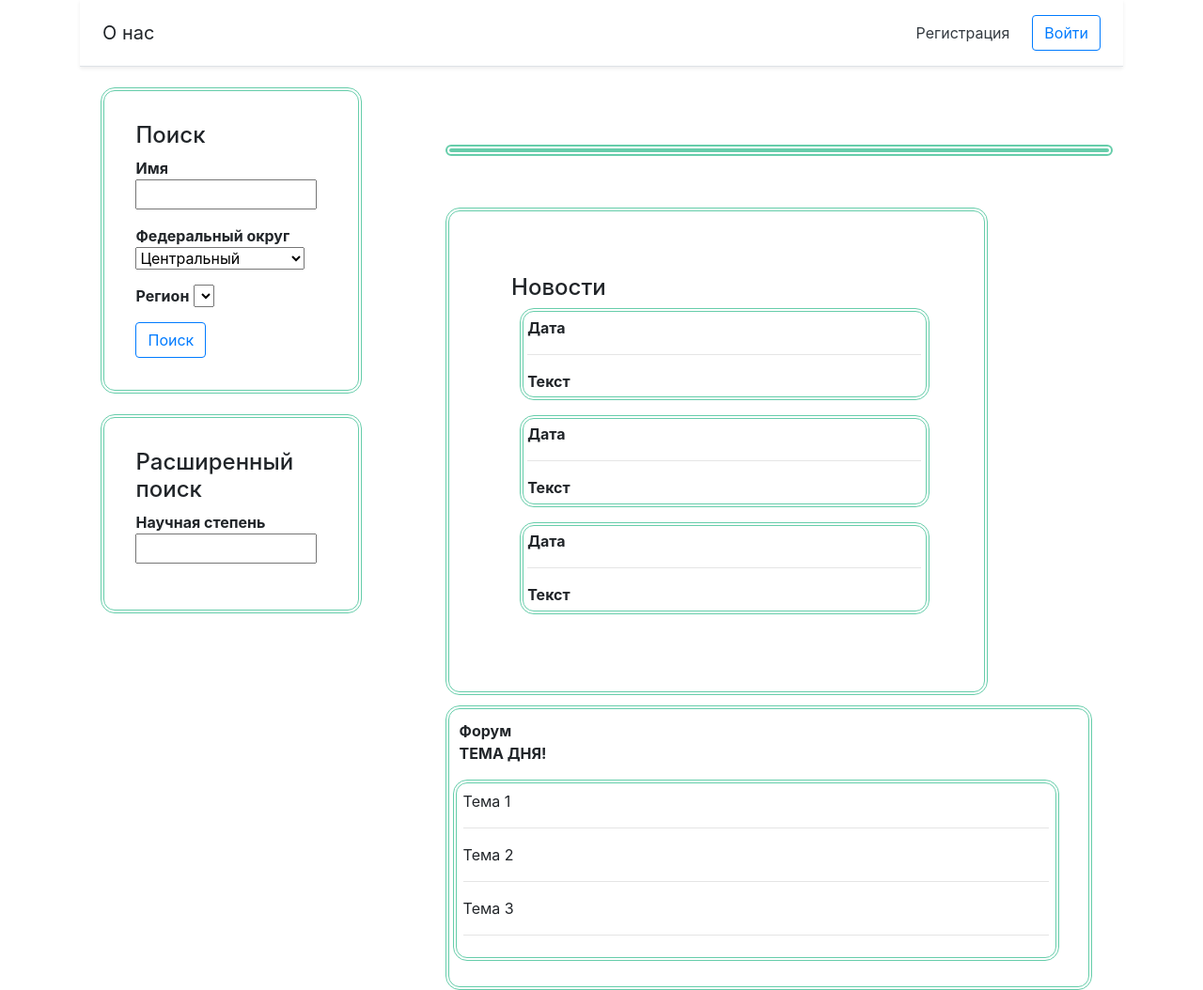
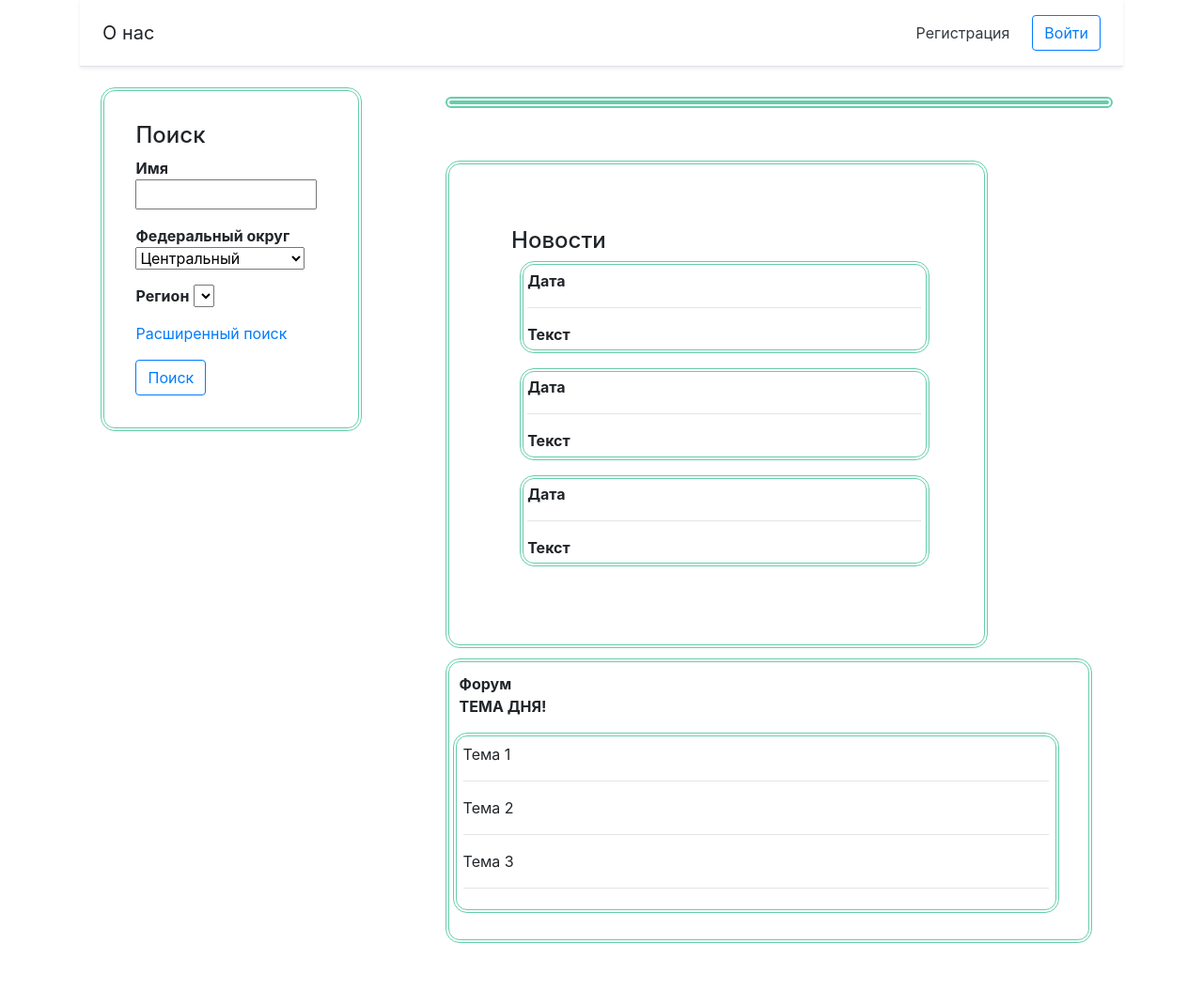
Before and after one commit to SofyaShestakova/search_of_scientists, a Python web app: template templates/scientists/main.html in a window 1280 px wide. Shown: the whole page at 94% size. After the commit the page ends 1004 px from the top, so only its background shows below. Run offline with Jinja, Linux system fonts and the light colour scheme; the template is opened without the code that fills it, so the values that code supplies are empty; some libraries are stand-ins or nearby versions.

Commit message:
Add more parameters for the search

```diff
--- a/templates/scientists/func.js
+++ b/templates/scientists/func.js
@@ -23,3 +23,12 @@ function select(){
         };
     }
 }
+function showOrHideSearch(element1) {
+    let search = document.getElementById(element1);
+    let large_search = document.getElementById('large_search');
+    if (search.style.display !== 'block') {
+        search.style.display = 'block';
+    } else {
+        search.style.display = 'none';
+    }
+}
--- a/templates/scientists/main.html
+++ b/templates/scientists/main.html
@@ -40,15 +40,17 @@
             <select size="1" name="region" id="region">
             </select>
     </p>
+        <div id="large_search" style="display:none">
+            <b>Научная степень</b>
+            <input  class = "input" type="text" size="40">
+            <b>Специальность</b>
+            <input  class = "input" type="text" size="40">
+            <b>Год получения</b>
+            <input  class = "input" type="text" size="40">
+        </div>
+        <a href="#large_search" onclick="showOrHideSearch('large_search')">Расширенный поиск</a>
         </p>
         <a class="btn btn-outline-primary" href="#">Поиск</a>
-    </div>
-    <div class = "large_search">
-        <H4>Расширенный поиск</H4>
-        <p>
-            <b>Научная степень</b>
-            <input  class="input" type="text" size="40">
-        </p>
     </div>
     <div class = "map">
         <script type="text/javascript" charset="utf-8" async src="https://api-maps.yandex.ru/services/constructor/1.0/js/?um=constructor%3A5808f2adb93042877a0d3ecfc2f8d1b1e4611cfcaabef6167107f5918fe8b942&amp;width=100%&amp;height=446&amp;lang=ru_RU&amp;scroll=true">  </script>
--- a/templates/scientists/styles.css
+++ b/templates/scientists/styles.css
@@ -9,7 +9,6 @@
     margin-right:2%;
     margin-left: 2%;
     border-radius:15px;
-    display:block;
 }
 .registration,.enter, .text, .table {
     display:inline-block;
@@ -22,7 +21,7 @@
 .map {
     width:64%;
     margin-left:35%;
-    margin-top: -45%;
+    margin-top: -32%;
     border: 6px double  mediumaquamarine ;
     border-radius:15px;
 }
```
